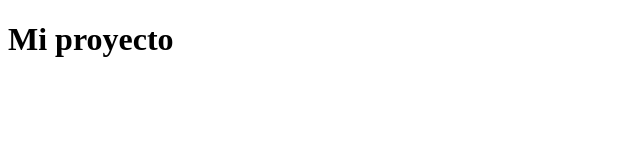
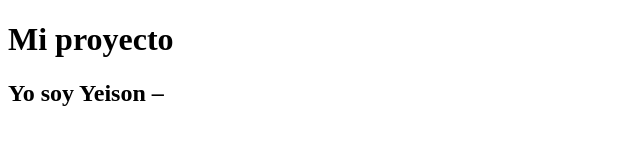
Before and after one commit to SebasGit18/proyecto-abso-agrophia, a website: page frontend/public/views/index.html in a window 1280 px wide. Shown: the whole page, without its empty margins (0-640 px from the left). Drawn offline with Linux system fonts and the light colour scheme.

Commit message:
feat: se agrego un subtitulo

```diff
--- a/frontend/public/views/index.html
+++ b/frontend/public/views/index.html
@@ -7,5 +7,6 @@
 </head>
 <body>
     <h1 class="title">Mi proyecto</h1>
+    <h2>Yo soy Yeison –</h2>
 </body>
 </html>
```
